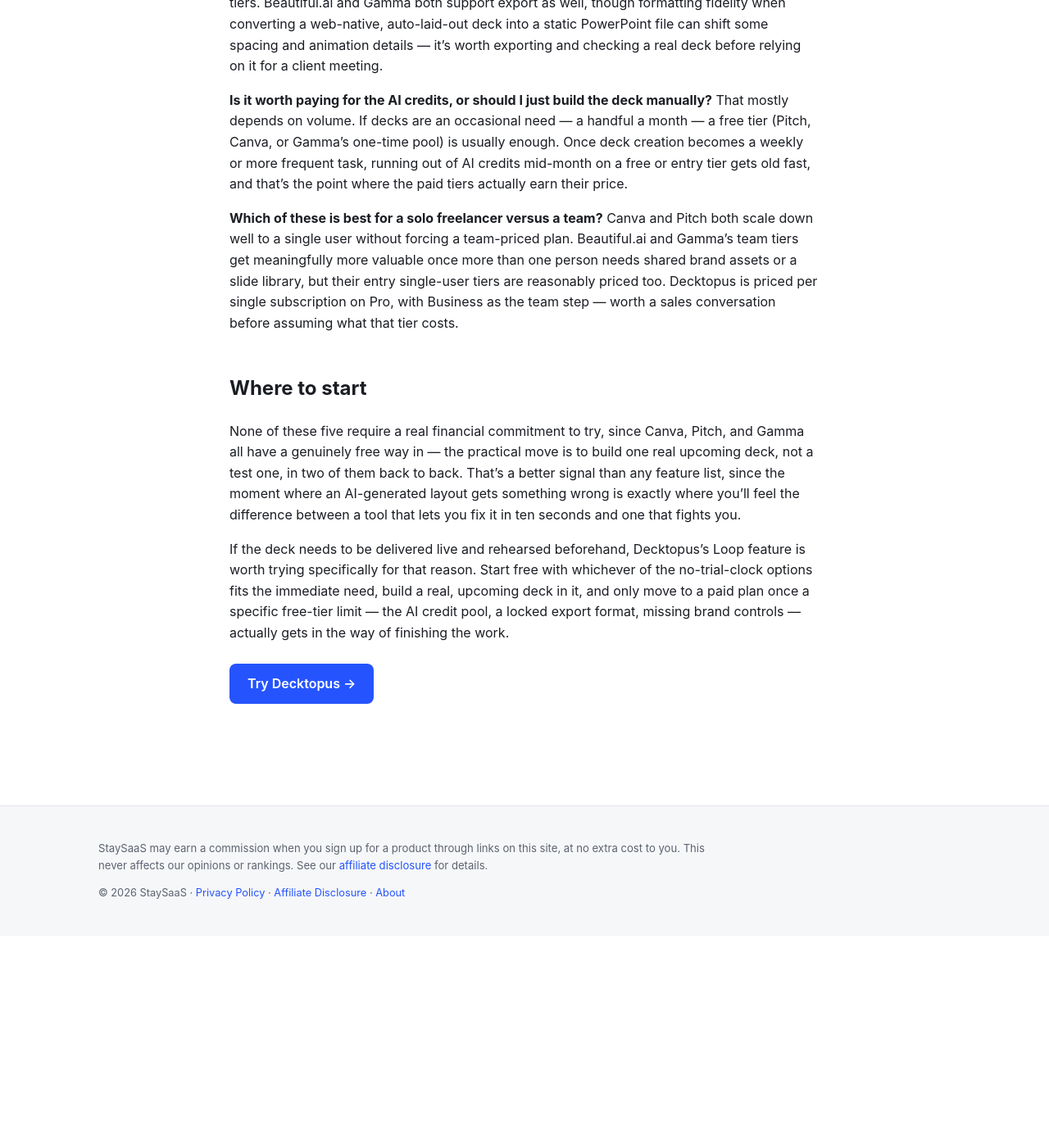
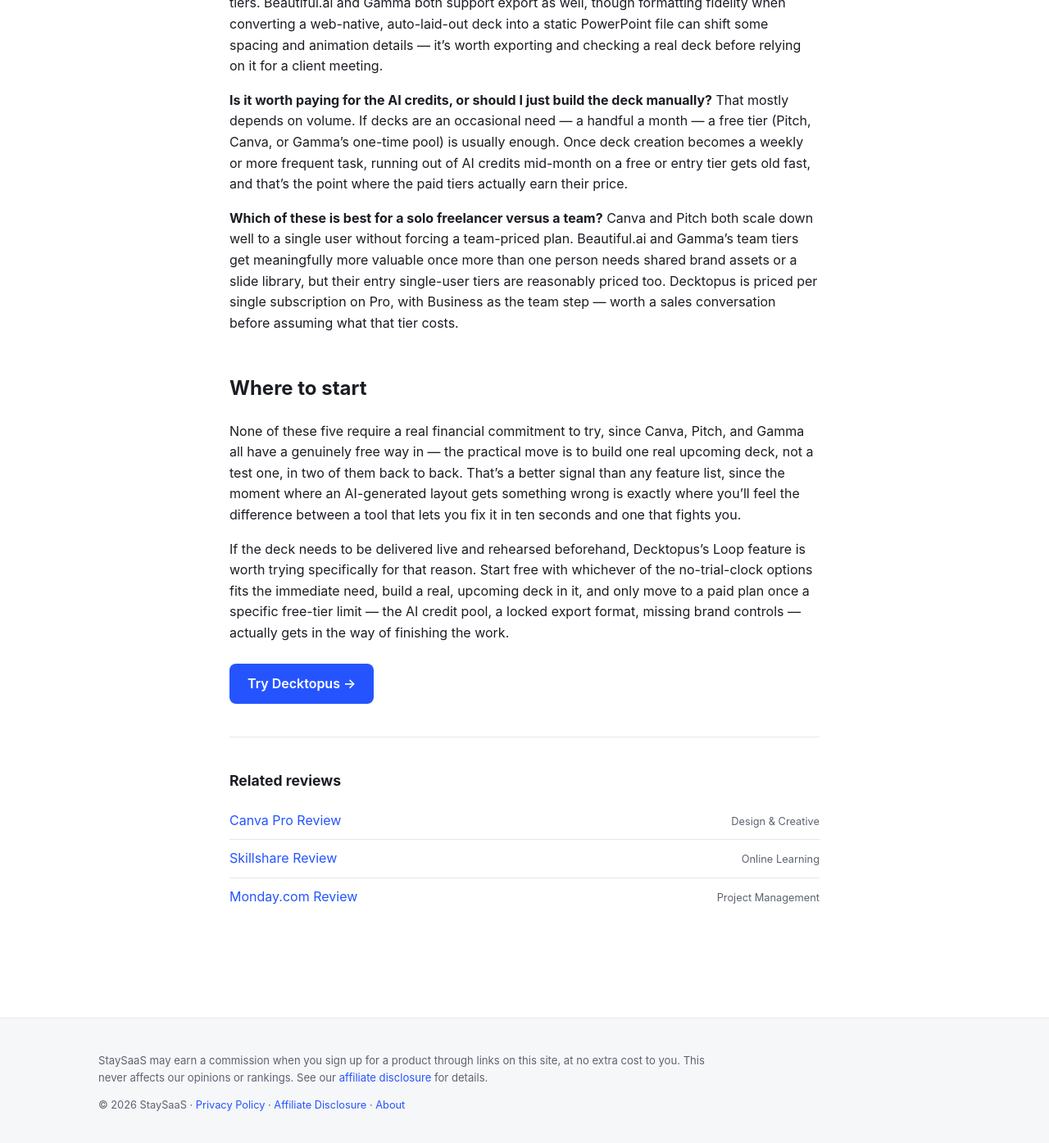
Before and after one commit to akitsu-tkm/overseas-affiliate, a Jekyll site: the page built from _reviews/decktopus-review.md, in a window 1280 px wide and 1400 px high, scrolled down 7768 px. Shown: the top 1395 px of the window at 82% size. Built offline with Jekyll 4.4.1, drawn with Linux system fonts in a browser that asks for light colours; before the commit the page ends 8910 px from its top, so only the background shows below that.

Commit message:
Add SEO foundation: internal linking, review schema, OG image, 404 page
- Related-reviews block in review layout (same-category first, backfilled)
- schema.org Review/SoftwareApplication JSON-LD for rating rich snippets
- Site-wide default OG/Twitter share image
- Custom 404 page

```diff
--- a/_config.yml
+++ b/_config.yml
@@ -6,6 +6,7 @@
 baseurl: ""
 lang: en_US
 timezone: Asia/Tokyo
+logo: /assets/images/og-default.png
 
 author:
   name: StaySaaS Team
@@ -37,6 +38,7 @@
       path: ""
     values:
       layout: "default"
+      image: /assets/images/og-default.png
 
 exclude:
   - Gemfile
--- a/_layouts/review.html
+++ b/_layouts/review.html
@@ -1,6 +1,33 @@
 ---
 layout: default
 ---
+{% if page.rating %}
+<script type="application/ld+json">
+{
+  "@context": "https://schema.org",
+  "@type": "Review",
+  "itemReviewed": {
+    "@type": "SoftwareApplication",
+    "name": {{ page.product_name | jsonify }},
+    "applicationCategory": {{ page.category | jsonify }}
+  },
+  "reviewRating": {
+    "@type": "Rating",
+    "ratingValue": "{{ page.rating }}",
+    "bestRating": "5"
+  },
+  "author": {
+    "@type": "Organization",
+    "name": "StaySaaS"
+  },
+  "publisher": {
+    "@type": "Organization",
+    "name": "StaySaaS"
+  },
+  "datePublished": "{{ page.date | date: '%Y-%m-%d' }}"
+}
+</script>
+{% endif %}
 <article class="review">
   <header class="review-header">
     <p class="review-meta">
@@ -39,4 +66,25 @@
     </a>
   </div>
   {% endif %}
+
+  {% assign same_category = site.reviews | where_exp: "item", "item.url != page.url" | where: "category", page.category %}
+  {% assign related = same_category %}
+  {% if related.size < 3 %}
+    {% assign others = site.reviews | where_exp: "item", "item.url != page.url" | where_exp: "item", "item.category != page.category" | sort: "date" | reverse %}
+    {% assign related = related | concat: others %}
+  {% endif %}
+  {% assign related = related | slice: 0, 3 %}
+  {% if related.size > 0 %}
+  <aside class="related-reviews">
+    <h2>Related reviews</h2>
+    <ul>
+      {% for r in related %}
+      <li>
+        <a href="{{ r.url | relative_url }}">{{ r.product_name }} Review</a>
+        <span class="category">{{ r.category }}</span>
+      </li>
+      {% endfor %}
+    </ul>
+  </aside>
+  {% endif %}
 </article>
--- a/assets/css/style.css
+++ b/assets/css/style.css
@@ -159,6 +159,28 @@
   text-align: left;
 }
 
+.related-reviews {
+  margin: 40px 0 24px;
+  padding-top: 24px;
+  border-top: 1px solid var(--border);
+}
+.related-reviews h2 { font-size: 1.1rem; margin-bottom: 12px; }
+.related-reviews ul { list-style: none; padding: 0; margin: 0; }
+.related-reviews li {
+  padding: 10px 0;
+  border-bottom: 1px solid var(--border);
+  display: flex;
+  justify-content: space-between;
+  gap: 12px;
+  align-items: baseline;
+}
+.related-reviews li:last-child { border-bottom: none; }
+.related-reviews .category {
+  font-size: 0.8rem;
+  color: var(--text-muted);
+  white-space: nowrap;
+}
+
 /* Footer */
 .site-footer {
   border-top: 1px solid var(--border);
```
Also changed, not shown: 404.html (added, +15 -0 lines), assets/images/og-default.png (added).
